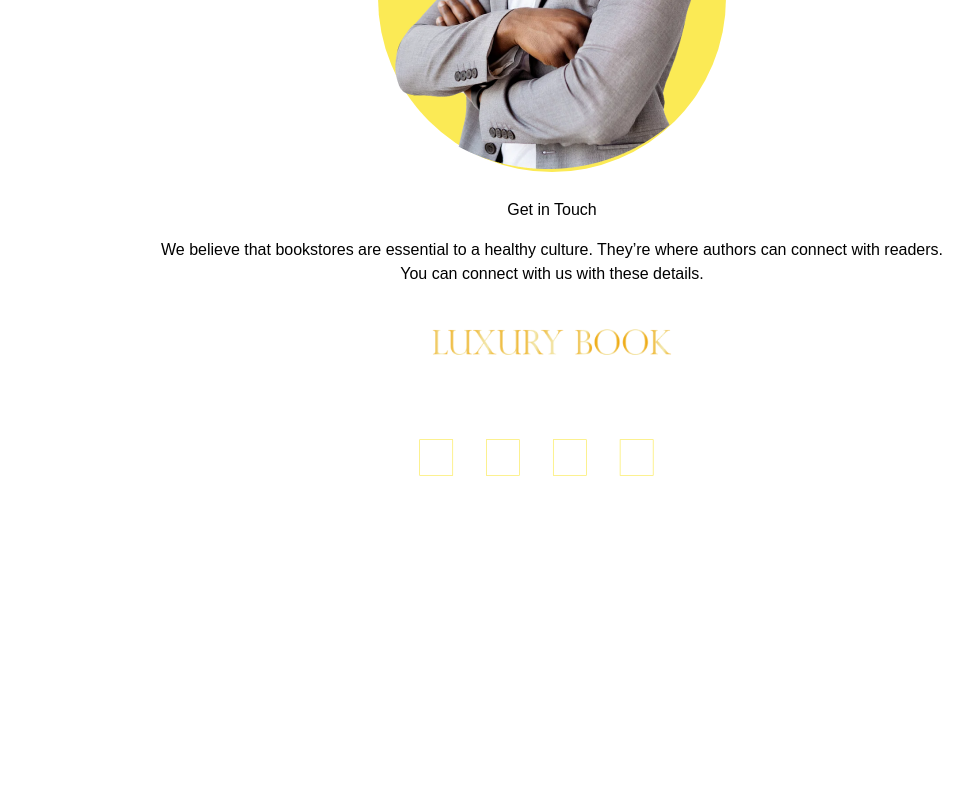
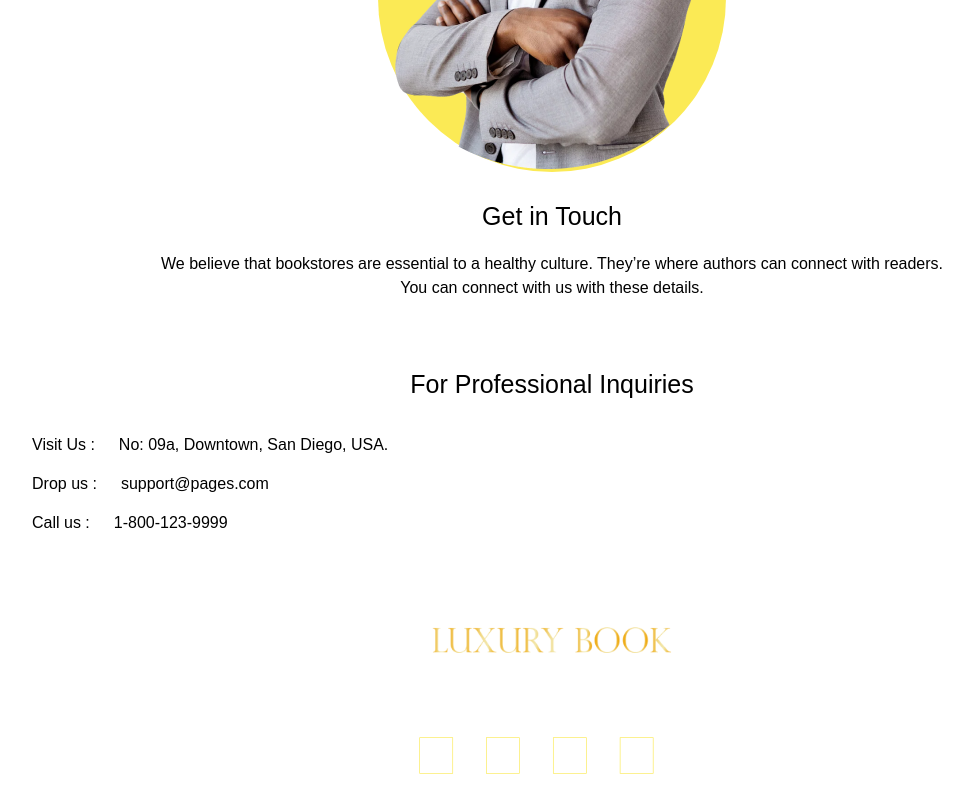
Before and after one commit to yashbhardwaj786/luxuary_books_web, a Next.js app: page /contactus in a window 1280 px wide. Shown: the part 408-1205 px from the top of the page, without its empty margins (88-1061 px from the left). Before the commit the page ends 951 px from the top, so only its background shows below. Built offline with nearby package versions, Linux system fonts and the light colour scheme.

Commit message:
professional Inquaries design

```diff
--- a/src/app/components/screens/contactus/AboutAuthor/style.js
+++ b/src/app/components/screens/contactus/AboutAuthor/style.js
@@ -27,13 +27,13 @@ export const AuthorImageWrapper =  styled.div`
     }
 
     .title-text {
-        font-size: 12;
+        font-size: 12px;
         font-family: 'primary font bold', sans-serif;
         color: var(--brand-navbar-background-color);
     }
 
     .description-text {
-        font-size: 8;
+        font-size: 8px;
         font-family: 'Gayathri font', sans-serif;
         color: var(--book-subtitle-color);
         text-align: center;
@@ -59,11 +59,11 @@ export const AuthorImageWrapper =  styled.div`
         }
 
         .title-text {
-            font-size: 25;
+            font-size: 25px;
         }
 
         .description-text {
-            font-size: 16;
+            font-size: 16px;
             margin: 16px 242px 16px 242px;
         }
 
--- a/src/app/components/screens/contactus/index.jsx
+++ b/src/app/components/screens/contactus/index.jsx
@@ -1,6 +1,7 @@
 import React from "react";
 import { ContactUsWrapper } from './style'
 import AuthorImage from './AboutAuthor/index'
+import ProfessionalInquiriesWrapper from './professionalInquaries/index'
 
 export default function ContactUsLandingPage(){
 
@@ -8,6 +9,7 @@ export default function ContactUsLandingPage(){
         <ContactUsWrapper>
 
             <AuthorImage/>
+            <ProfessionalInquiriesWrapper/>
 
         </ContactUsWrapper>
     )
--- /dev/null
+++ b/src/app/components/screens/contactus/professionalInquaries/index.jsx
@@ -0,0 +1,23 @@
+import React from "react";
+import {ProfessionalInquiriesWrapper} from './style'
+
+export default function ProfessionalInquiries(){
+
+    return(
+        <ProfessionalInquiriesWrapper>
+            <label className="title-text"> For Professional Inquiries </label>
+            <div className="details-inquiries">
+                <label className="details-inquiries-text">Visit Us :</label>
+                <label className="details-inquiries-value">No: 09a, Downtown, San Diego, USA.</label>
+            </div>
+            <div className="details-inquiries">
+                <label className="details-inquiries-text">Drop us :</label>
+                <label className="details-inquiries-value">support@pages.com</label>
+            </div>
+            <div className="details-inquiries">
+                <label className="details-inquiries-text">Call us :</label>
+                <label className="details-inquiries-value">1-800-123-9999</label>
+            </div>
+        </ProfessionalInquiriesWrapper>
+    )
+}
--- /dev/null
+++ b/src/app/components/screens/contactus/professionalInquaries/style.js
@@ -0,0 +1,54 @@
+import styled from 'styled-components'
+
+export const ProfessionalInquiriesWrapper =  styled.div`
+    display: flex;
+    flex-direction: column;
+    flex-wrap: wrap;
+    padding: 30px;
+
+    .title-text {
+        margin: 0px 0px 15px 0px;
+        font-size: 12px;
+        font-family: 'primary font bold', sans-serif;
+        color: var(--brand-navbar-background-color);
+        text-align: center;
+    }
+
+    .details-inquiries{
+        display: flex;
+        flex-direction: row;
+        margin: 0px 30px 7px 30px;
+    }
+
+    .details-inquiries-text {
+        font-size: 8px;
+        margin-right: 16px;
+        font-family: 'primary font bold', sans-serif;
+        color: var(--brand-navbar-background-color);
+    }
+    .details-inquiries-value {
+        font-size: 8px;
+        font-family: 'Gayathri font', sans-serif;
+        color: var(--brand-navbar-background-color);
+    }
+
+    @media (min-width: 768px) {
+
+        padding: 50px;
+
+        .title-text {
+            margin: 0px 0px 30px 0px;
+            font-size: 25px;
+        }
+        .details-inquiries{
+            margin: 0px 70px 15px 70px;
+        }
+        .details-inquiries-text {
+            font-size: 16px;
+            margin-right: 24px;
+        }
+        .details-inquiries-value {
+            font-size: 16px;
+        }
+    }
+`;
```
